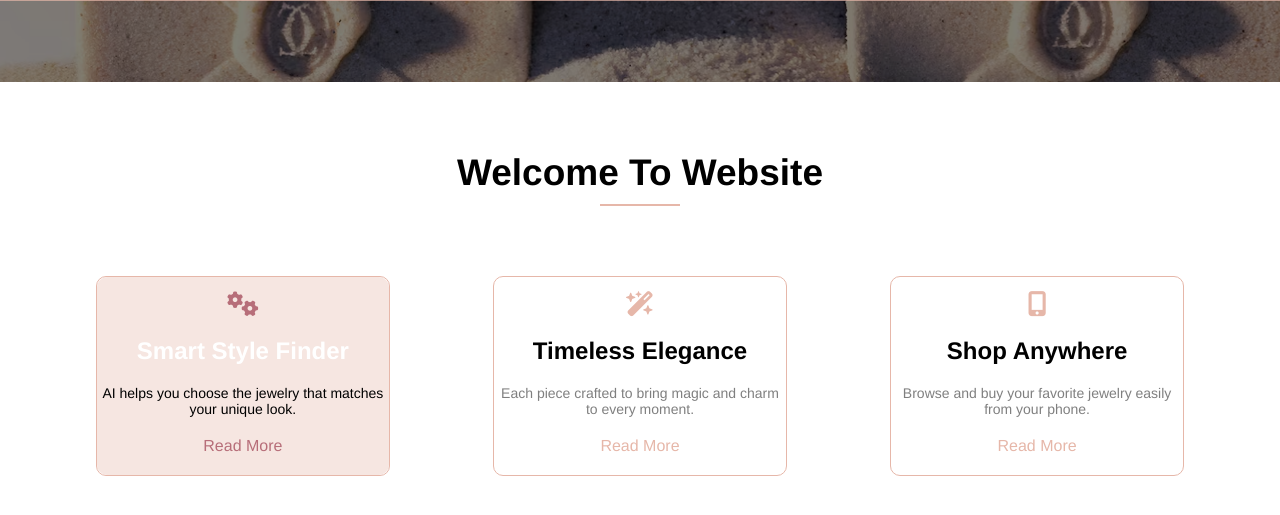
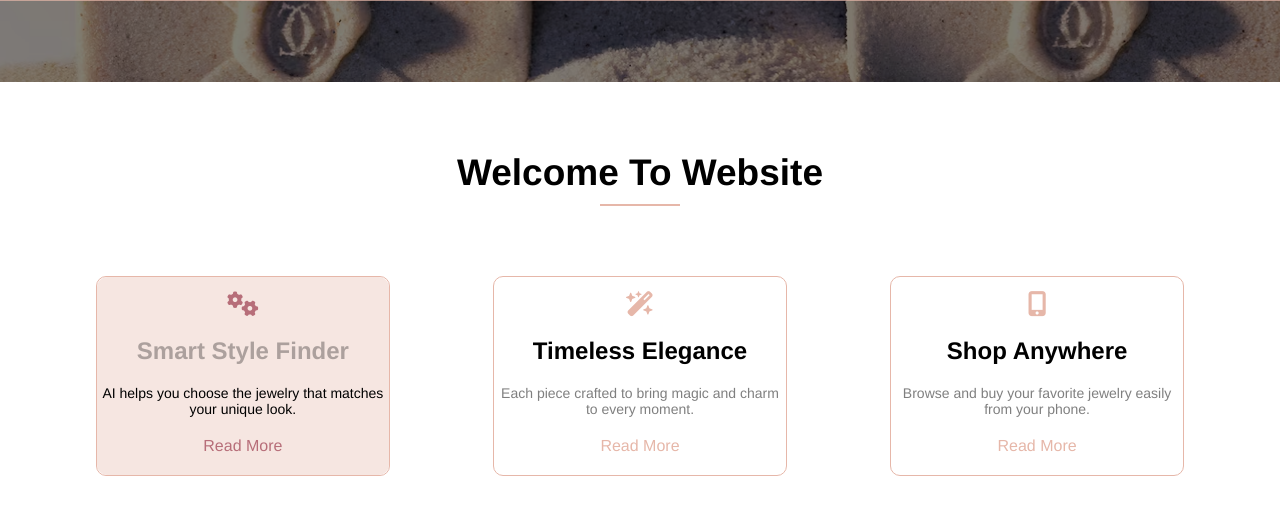
Before and after one commit to kholoudfawzy/Project1---Design, a plain HTML site: page index.html in a window 1280 px wide. In both pictures the pointer is over the element "Smart Style Finder". Shown: the part 718-1233 px from the top of the page. Drawn offline with Linux system fonts and the light colour scheme.

Commit message:
Update style.css1

```diff
--- a/CSS/style.css
+++ b/CSS/style.css
@@ -272,7 +272,7 @@ body {
 }
 
 .welcome-item:hover .welcome-item-title {
-    color: #ffffff;
+    color: rgba(0, 0, 0, 0.3);
 }
 
 .welcome-item:hover .welcome-read-more ,.welcome-item:hover .welcome-icons{
@@ -939,4 +939,5 @@ body {
 
 .footer-icons:hover {
     background-color: #E6B7A9;
+
 }
```
